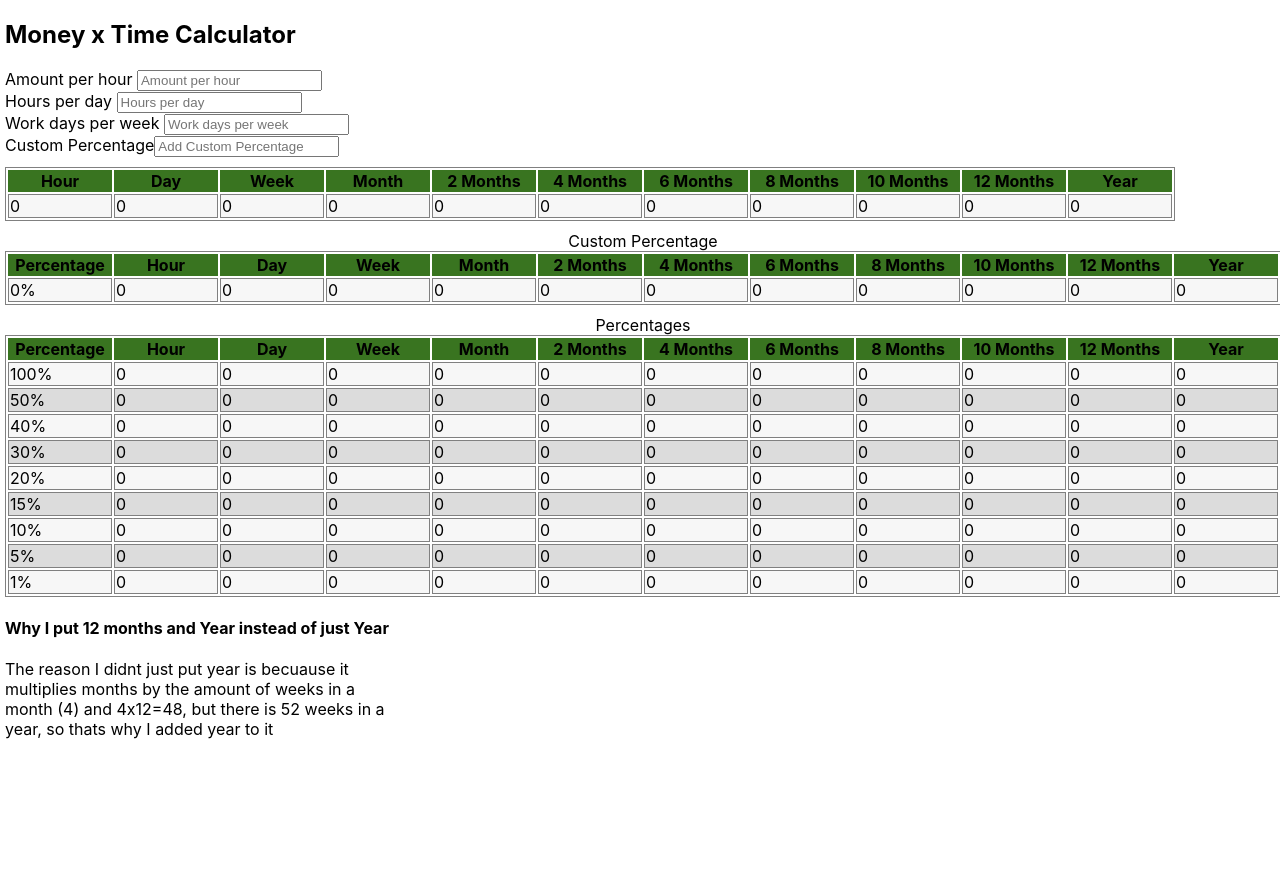
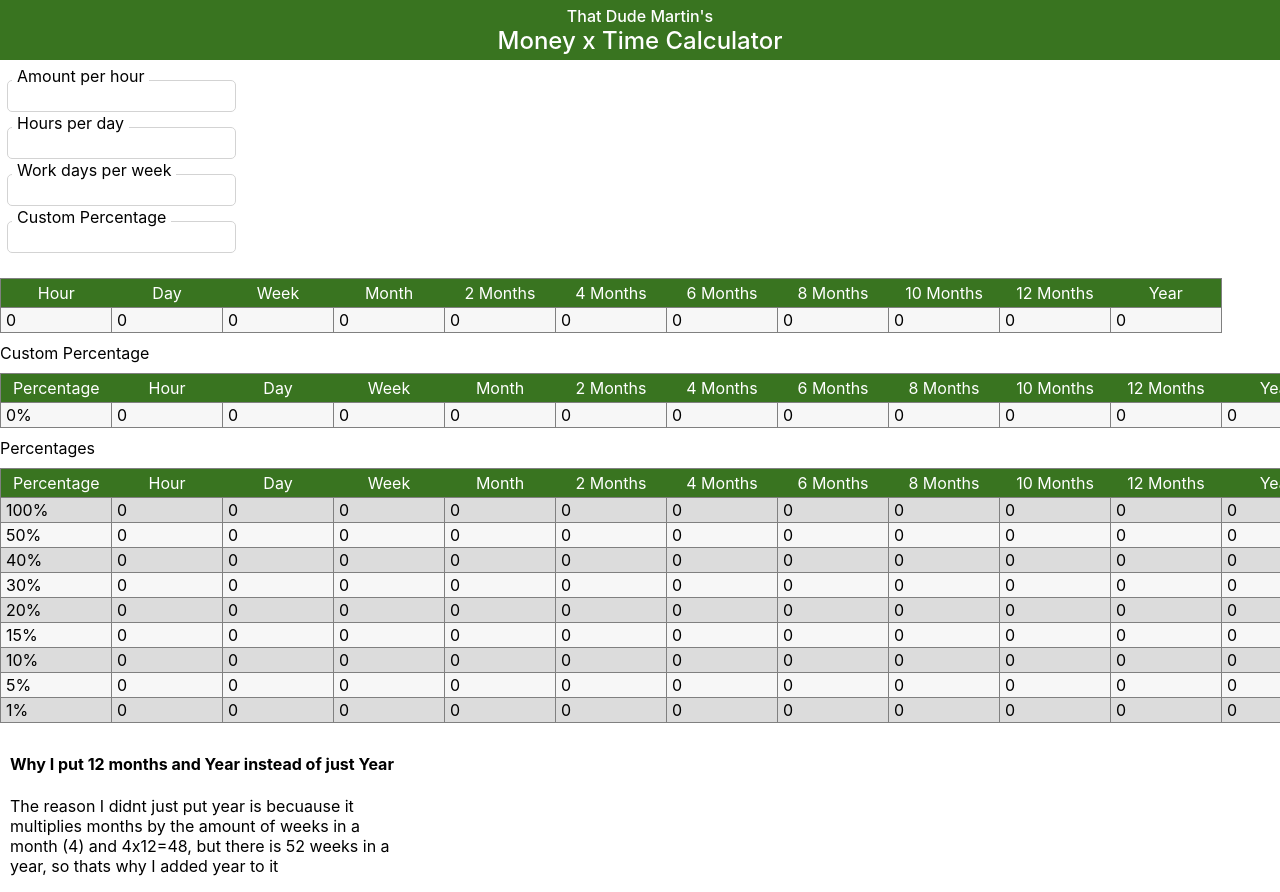
Before and after one commit to Arreo1a/money_x_time_calculator, a React (Create React App) app: page / in a window 1280 px wide. Before the commit the page ends 800 px from the top, so only its background shows below. Built offline with nearby package versions, Linux system fonts and the light colour scheme.

Commit message:
improved styles

```diff
--- a/public/index.html
+++ b/public/index.html
@@ -9,7 +9,7 @@
       name="description"
       content="Calculate how much you will earn in how much time"
     />
-    <link rel="apple-touch-icon" href="%PUBLIC_URL%/logo192.png" />
+    <link rel="apple-touch-icon" href="%PUBLIC_URL%/GreenMLogo.png" />
     <!--
       manifest.json provides metadata used when your web app is installed on a
       user's mobile device or desktop. See https://developers.google.com/web/fundamentals/web-app-manifest/
--- a/src/Pages/HomePage.js
+++ b/src/Pages/HomePage.js
@@ -90,48 +90,48 @@ function HomePage() {
 
   return (
     <div className="homePage">
-      <h2>Money x Time Calculator</h2>
+      <div className="navbar">
+        <div className="myName">That Dude Martin's</div>
+        <div className="title">Money x Time Calculator</div>
+      </div>
 
       <div className="topSection">
-        <div>
-          Amount per hour{" "}
+        <div className="inputContainer">
+          <div className="inputTitle">Amount per hour</div>
           <input
             id="amountInput"
             type="number"
-            placeholder="Amount per hour"
             onChange={handlePerHourChange}
           />
         </div>
-        <div>
-          Hours per day{" "}
+        <div className="inputContainer">
+          <div className="inputTitle">Hours per day</div>
           <input
             id="amountInput"
             type="number"
-            placeholder="Hours per day"
             onChange={handleHoursPerDayChange}
           />
         </div>
-        <div>
-          Work days per week{" "}
+        <div className="inputContainer">
+          <div className="inputTitle">Work days per week</div>
           <input
             id="amountInput"
             type="number"
-            placeholder="Work days per week"
             onChange={handleAmountOfDaysChange}
           />
         </div>
 
-        <div>
-          Custom Percentage
+        <div className="inputContainer">
+          <div className="inputTitle">Custom Percentage</div>
           <input
             id="amountInput"
             type="number"
-            placeholder="Add Custom Percentage"
             onChange={handleCustomPercentage}
           />
         </div>
       </div>
 
+      <div className="tableContainer">
         <table>
           <tr>
             <th>Hour</th>
@@ -148,10 +148,12 @@ function HomePage() {
           </tr>
           {RenderYearAmount(100)}
         </table>
+      </div>
+
+      <div className="tableContainer">
+        <div>Custom Percentage</div>
 
         <table>
-        <caption>Custom Percentage</caption>
-
           <tr>
             <th>Percentage</th>
             <th>Hour</th>
@@ -168,9 +170,12 @@ function HomePage() {
           </tr>
           {RenderPercentageAmount(customPercentage)}
         </table>
+      </div>
+
+      <div className="tableContainer">
+        <div>Percentages</div>
 
         <table className="percentageTable">
-        <caption>Percentages</caption>
           <tr>
             <th>Percentage</th>
             <th>Hour</th>
@@ -195,6 +200,7 @@ function HomePage() {
           {RenderPercentageAmount(5)}
           {RenderPercentageAmount(1)}
         </table>
+      </div>
 
       <div className="explain">
         <h4>Why I put 12 months and Year instead of just Year</h4>
--- a/src/Styles/Pages/HomePage.scss
+++ b/src/Styles/Pages/HomePage.scss
@@ -1,10 +1,73 @@
 $tdWidth: 100px;
 
 .homePage {
-  margin: 5px;
+  overflow: hidden;
+
+  .navbar {
+    display: flex;
+    flex-direction: column;
+    justify-content: center;
+    align-items: center;
+
+    background-color: #397420;
+    color: white;
+
+    height: 60px;
+    width: 100%;
+
+    .myName {
+      font-size: 16px;
+      font-weight: 500;
+    }
+
+    .title {
+      font-size: 24px;
+      font-weight: 500;
+    }
+  }
+
+  .topSection {
+    margin: 0px 7px;
+    margin-top: 20px;
+
+    .inputContainer {
+      position: relative;
+
+      display: flex;
+      flex-direction: column;
+      align-items: start;
+
+      margin-bottom: 15px;
+
+      .inputTitle {
+        position: absolute;
+        top: -14px;
+        left: 5px;
+
+        padding: 0px 5px;
+
+        background-color: rgb(255, 255, 255);
+      }
+
+      input {
+        background-color: white;
+        border: 1px solid lightgray;
+
+        padding: 6px 10px;
+        border-radius: 5px;
+
+        font-size: 16px;
+      }
+    }
+  }
+
+  .tableContainer {
+    overflow-x: scroll;
+    white-space: nowrap;
 
     table {
       border: 1px solid grey;
+      border-collapse: collapse;
       margin-top: 10px;
       margin-bottom: 10px;
 
@@ -16,13 +79,19 @@ $tdWidth: 100px;
 
         th {
           background-color: #397420;
+          color: white;
+          font-weight: 400;
 
           min-width: $tdWidth;
+
+          padding: 4px 0px;
         }
 
         td {
           border: 1px solid grey;
           min-width: $tdWidth;
+          padding: 2px 5px;
+        }
       }
     }
   }
@@ -52,6 +121,8 @@ $tdWidth: 100px;
   }
 
   .explain {
+    margin: 10px;
+
     p {
       max-width: 400px;
     }
```
Also changed, not shown: public/GreenMLogo.png (added), public/manifest.json. Lines whose indentation alone changed are shown as unchanged.
